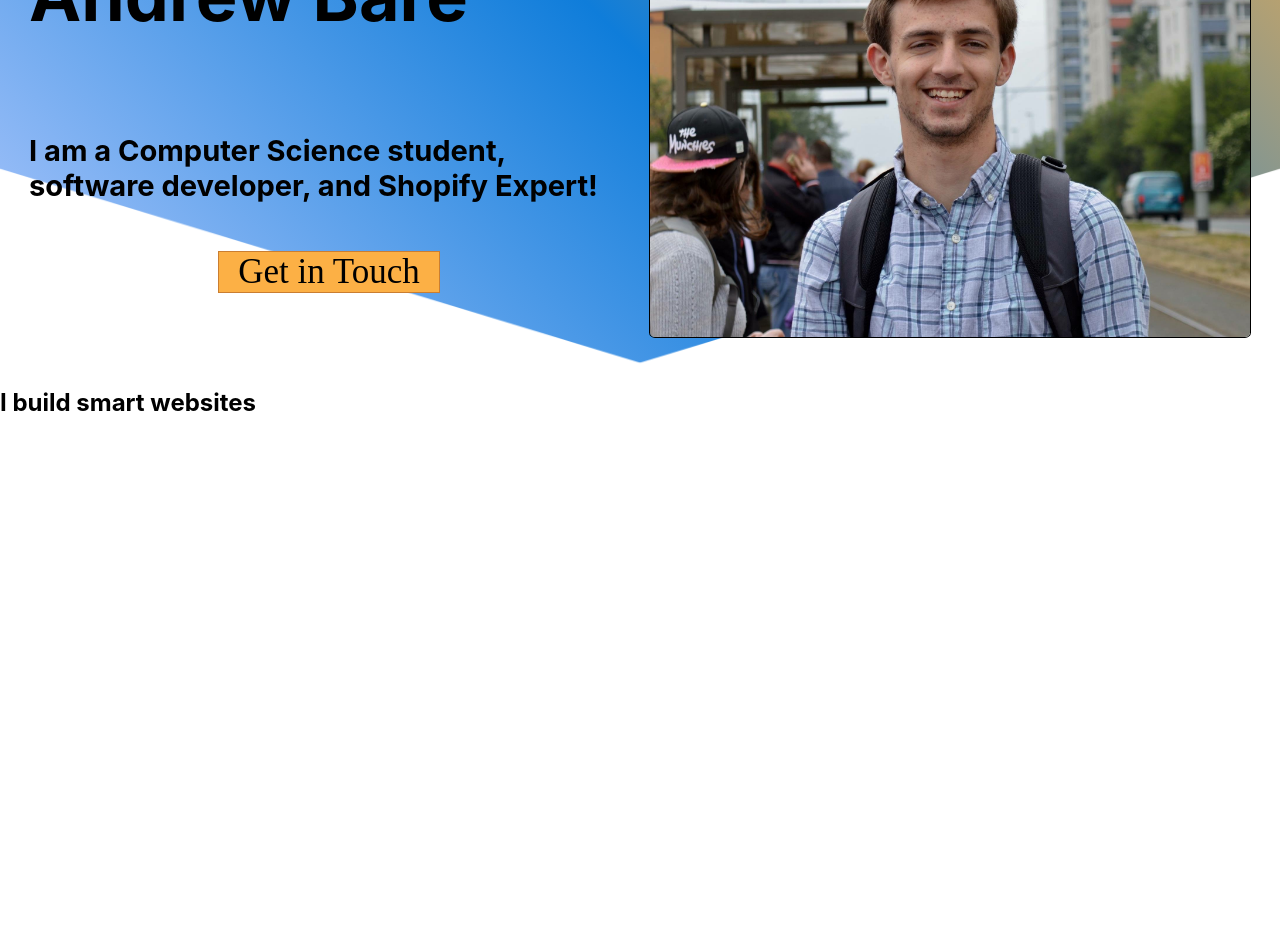
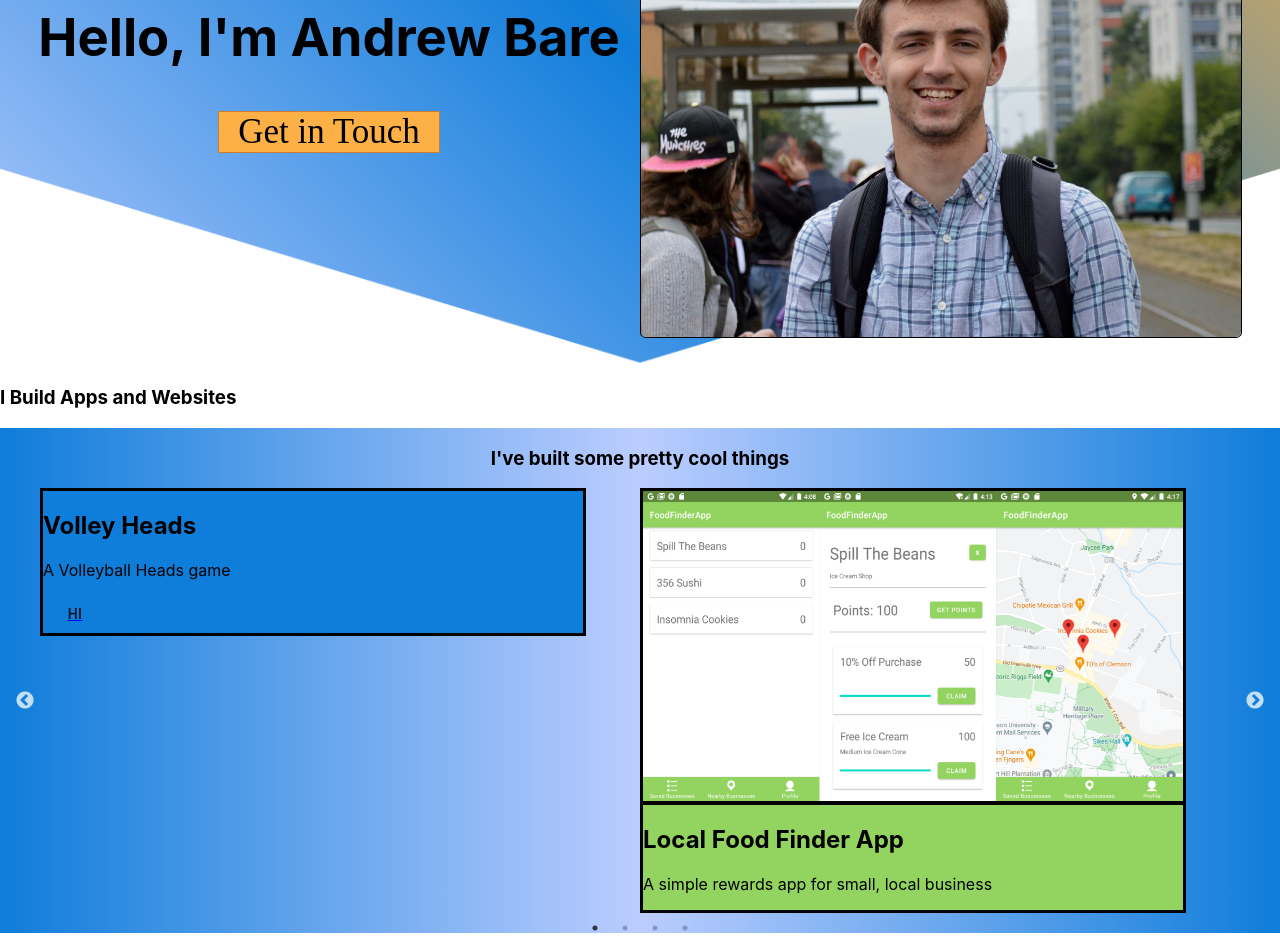
Before and after one commit to andrewthebare/Portfolio_Website, a React (Create React App) app: page / in a window 1280 px wide. Shown: the part 380-1318 px from the top of the page. Before the commit the page ends 816 px from the top, so only its background shows below. Built offline with nearby package versions, Linux system fonts and the light colour scheme.

Commit message:
Adds a scrollable that contains a list of data driven projects

```diff
--- a/package.json
+++ b/package.json
@@ -11,6 +11,8 @@
     "react": "^17.0.2",
     "react-dom": "^17.0.2",
     "react-scripts": "4.0.3",
+    "react-slick": "^0.28.1",
+    "slick-carousel": "^1.8.1",
     "web-vitals": "^1.1.2"
   },
   "scripts": {
--- /dev/null
+++ b/src/Components/SquareDIsplay.js
@@ -0,0 +1,108 @@
+import React from 'react';
+import ReactDOM from 'react-dom';
+
+import FoodFinderAppPics from '../images/FoodFinderAppPics.png'
+
+import { makeStyles } from '@material-ui/core/styles';
+import {Button} from "@material-ui/core";
+// import ghIcon from "../images/gitHubIcon.png";
+
+//convoluted crap to import all images
+function importAll(r) {
+  return r.keys().map(r);
+}
+
+const images = importAll(require.context('../images/', false, /\.(png|jpe?g|svg)$/));
+
+
+const SquareDisplay = (props)=>{
+  const styles = useStyles({...props});
+  console.log('props', props)
+
+  const hasPicture = ()=>{
+    if (props.imgSrc){
+      let src = '';
+      switch (props.imgName){
+        case "FoodFinder":
+          src = FoodFinderAppPics;
+          break;
+      }
+
+      return(
+        <div className={styles.imageHolder}>
+          <img className={styles.image} src={src}/>
+        </div>
+      )
+    }
+  }
+
+  const hasRepo = ()=>{
+    if (props.ghSource){
+
+      return (
+        <a className={styles.smallItem}
+           href={props.ghSource} target={'_blank'}>
+          <Button>
+            Hi{/*<img className={styles.Icon} src={ghIcon}/>*/}
+          </Button>
+        </a>
+
+      )
+    }
+  }
+
+  return(
+    <div className={styles.base}>
+      {hasPicture()}
+      <h2>{props.title}</h2>
+      <p>{props.description}</p>
+      {hasRepo()}
+    </div>
+  )
+}
+
+const useStyles = makeStyles({
+  base:{
+    width:'90%',
+    height:'100%',
+    // margin: '10px',
+    // maxHeight:'400px',
+
+    border:"solid",
+
+    display:"block",
+    flexDirection:"column",
+    backgroundColor: props => props.bgColor || 'rgba(15,125,218,1)'
+  },
+  imageHolder:{
+    display: "flex",
+    width: '100%',
+    height:'50%',
+    alignSelf: "center",
+    objectFit: "contain",
+
+    borderBottom: '3pt solid black'
+
+  },
+  image:{
+    // position: "absolute",
+    width: '100%',
+    height:'100%',
+  },
+
+  smallItem:{
+    display:"flex",
+    alignSelf: "center",
+  },
+  iconBG:{
+  backgroundColor:'linear-gradient(45deg, #FE6B8B 30%, #FF8E53 90%)',
+  },
+  Icon:{
+    height:'25px',
+    width:"auto",
+  },
+
+});
+
+
+export default SquareDisplay;
--- a/src/Home.js
+++ b/src/Home.js
@@ -5,33 +5,86 @@ import arrowBG from './images/ArrowBG.png'
 import profile from './images/TrollyStop.JPG'
 import Button from "@material-ui/core/Button";
 import TopBar from "./TopBar";
+import SquareDisplay from "./Components/SquareDIsplay";
+import {projectData} from "./projectData";
+
+import Slider from "react-slick";
+import "slick-carousel/slick/slick.css";
+import "slick-carousel/slick/slick-theme.css";
+
 
 export default function (props) {
 
 
+  const settings = {
+    dots: true,
+    infinite: true,
+    speed: 500,
+    // slidesToShow: window.innerWidth <= 600? 1 : window.innerWidth <= 1000? 2: 3,
+    slidesToShow: 2,
+    slidesToScroll: 1,
+    // vertical: window.innerWidth <= 600,
+    focusOnSelect:true,
+  };
+
+
   const cn = useStyles();
   return(
-    <div>
+    <div className={cn.homepage}>
       <TopBar/>
       <div className={cn.heroHolder}>
         <img className={cn.hero} src={arrowBG}/>
         <div className={cn.heroContent}>
           <div className={cn.heroContentItem}>
-            <h1 className={cn.text}>Hello, I'm Andrew Bare</h1>
-            <h5>I am a Computer Science student, software developer, and Shopify Expert!</h5>
-            <div className={cn.contactBTN}>Get in Touch</div>
+            <h2 className={cn.text}>Hello, I'm Andrew Bare</h2>
+            <a className={cn.contactBTN}>Get in Touch</a>
           </div>
 
           <img className={`${cn.heroContentItem} ${cn.imgFit}`} src={profile}/>
         </div>
       </div>
       <br/>
-      <h2>I build smart websites</h2>
+      <div>
+        <h3>I Build Apps and Websites</h3>
+      </div>
+      <div className={cn.section}>
+        <h3>I've built some pretty cool things</h3>
+        <div className={cn.slider}>
+          <Slider {...settings}>
+            {projectData.map(block=>{
+              return(
+                <SquareDisplay {...block}/>
+              )
+            })}
+          </Slider>
+        </div>
+      </div>
+
     </div>
   )
 }
 
 const useStyles=makeStyles({
+  homepage:{
+    display: "block",
+  },
+
+  section:{
+    display: "flex",
+    flexDirection: "column",
+    justifyContent: "center",
+    alignItems: "center",
+    minHeight: '60%',
+    paddingBottom: '20px',
+
+    background: 'linear-gradient(90deg, rgba(15,125,218,1) 0%, rgba(187,205,255,1) 50%, rgba(15,125,218,1) 100%)'
+  },
+  slider:{
+    position:"relative",
+    width:'100%',
+    maxHeight:'600px',
+    maxWidth: '1200px',
+  },
   heroHolder:{
     position: "relative",
     display:"flex",
@@ -60,7 +113,7 @@ const useStyles=makeStyles({
     justifyContent: "center",
     flexDirection:"column",
     minWidth:'200px',
-    maxWidth:'600px',
+    maxWidth: window.innerWidth>600?  '600px' : window.innerWidth-30+'px',
     objectFit: "contain",
 
     margin: '10px',
@@ -79,7 +132,11 @@ const useStyles=makeStyles({
     height: '40px',
     alignSelf: "center",
     textAlign: "center",
+    alignItems: "center",
+    alignContent: "center",
+    verticalAlign: "middle",
 
+    cursor: "pointer",
     backgroundColor: 'rgba(252,176,69,1)',
     outline: '1pt solid rgba(202,126,49,1)',
     fontFamily: '"Times New Roman", Times, serif'
--- a/src/TopBar.js
+++ b/src/TopBar.js
@@ -60,7 +60,7 @@ const useStyles = makeStyles({
     top:0,
     zIndex: 2,
 
-    backgroundColor: '#fcfcfc',
+    backgroundColor: '#fcfcfcfc',
     height: '80px',
     display: "flex",
     flexDirection: "row",
--- /dev/null
+++ b/src/projectData.js
@@ -0,0 +1,27 @@
+export const projectData = [
+  {
+    "title": "Volley Heads",
+    "description": "A Volleyball Heads game",
+    "imgSrc": "",
+    ghSource: "https://github.com/andrewthebare/Volleyball-Heads"
+  },
+  {
+    title:"Local Food Finder App",
+    description: "A simple rewards app for small, local business",
+    imgSrc: "../images/FoodFinderAppPics.png",
+    imgName: 'FoodFinder',
+    bgColor: '#92D45F'
+  },
+  {
+    title:"Basic TicTacToe",
+    description: "TicTacToe with nearly unbeatable AI",
+    imgSrc: "",
+  },
+  {
+    title:"Basic Minesweeper",
+    description: "A basic implementation of minesweeper",
+    imgSrc: "",
+    ghSource: 'https://github.com/andrewthebare/littleStarterProjects/tree/master/ReactPractice/minesweeper'
+  }
+
+]
```
Also changed, not shown: src/images/FoodFinderAppPics.png (added), 1 other file (tests, documents, lock files or other folders).
